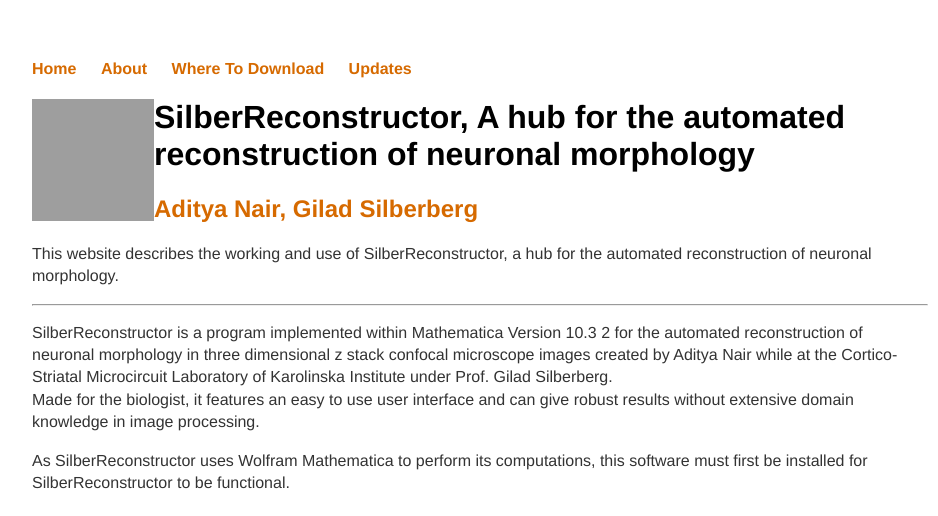
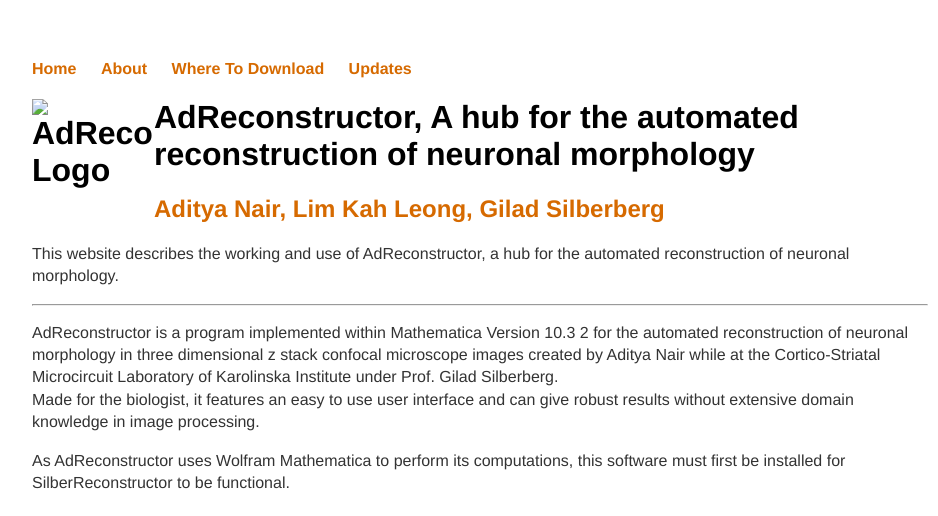
Before and after one commit to adcount/adcount.github.io, a Jekyll site: the page built from adreconstructor/index.html, in a window 1280 px wide. Shown: the top 516 px of the page, without its empty margins (160-1098 px from the left). Built offline with Jekyll 4.4.1, drawn with Linux system fonts in a browser that asks for light colours; some of the changed text lies outside the part shown; grey boxes are pictures that could not be loaded.

Commit message:
Update index.html

```diff
--- a/adreconstructor/index.html
+++ b/adreconstructor/index.html
@@ -1,23 +1,23 @@
 ---
 layout: default
-title: SilberReconstructor, A hub for the automated reconstruction of neuronal morphology
+title: AdReconstructor, A hub for the automated reconstruction of neuronal morphology
 ---
 <div class="blurb">
-	<h1> <img src="images/SilberReconstructor.png" alt="SilberReconstructor Logo" style="width:122px;height:122px;" align="left"> SilberReconstructor, A hub for the automated reconstruction of neuronal morphology </h1>
-	<h2>Aditya Nair, Gilad Silberberg</h2>
-	<p>This website describes the working and use of SilberReconstructor, a hub for the automated reconstruction of neuronal morphology.</p><hr>
+	<h1> <img src="images/adreconstructor.png" alt="AdReconstructor Logo" style="width:122px;height:122px;" align="left"> AdReconstructor, A hub for the automated reconstruction of neuronal morphology </h1>
+	<h2>Aditya Nair, Lim Kah Leong, Gilad Silberberg</h2>
+	<p>This website describes the working and use of AdReconstructor, a hub for the automated reconstruction of neuronal morphology.</p><hr>
 
-	<p>SilberReconstructor is a program implemented within Mathematica Version 10.3 2 for the automated reconstruction of neuronal morphology in three dimensional z stack confocal microscope images created by Aditya Nair while at the Cortico-Striatal Microcircuit Laboratory of Karolinska Institute under Prof. Gilad Silberberg.<br> Made for the biologist, it features an easy to use user interface and can give robust results without extensive domain knowledge in image processing.</p>
-	<p>As SilberReconstructor uses Wolfram Mathematica to perform its computations, this software must first be installed for SilberReconstructor to be functional.<br>
+	<p>AdReconstructor is a program implemented within Mathematica Version 10.3 2 for the automated reconstruction of neuronal morphology in three dimensional z stack confocal microscope images created by Aditya Nair while at the Cortico-Striatal Microcircuit Laboratory of Karolinska Institute under Prof. Gilad Silberberg.<br> Made for the biologist, it features an easy to use user interface and can give robust results without extensive domain knowledge in image processing.</p>
+	<p>As AdReconstructor uses Wolfram Mathematica to perform its computations, this software must first be installed for SilberReconstructor to be functional.<br>
 	</p>
-	<h2>Working of SilberReconstructor </h2>
-	<p> <img src="images/SilberReconstructor_About.png" alt="SilberReconstructor About" align="left"> SilberReconstructor takes in three dimensional fluorescence microscopy images of neurobiotin filled neurons and applies pre-processing algorithms to remove the common sources of noise such as non-specific staining and neurobiotin leakage. It performs reconstruction using the APP1 or APP2 algorithms (Peng et al., 2011, Xiao et al., 2013) called from the Vaa3D platform (Peng et al., 2014). Post processing can be performed natively within SilberReconstructor or can be performed by calling the open source program NeuTube (Feng et al., 2015).</p><hr>
+	<h2>Working of AdReconstructor </h2>
+	<p> <img src="images/adeconstructor_About.png" alt="AdReconstructor About" align="left"> AdReconstructor takes in three dimensional fluorescence microscopy images of neurobiotin filled neurons and applies pre-processing algorithms to remove the common sources of noise such as non-specific staining and neurobiotin leakage. It performs reconstruction using the APP1 or APP2 algorithms (Peng et al., 2011, Xiao et al., 2013) called from the Vaa3D platform (Peng et al., 2014). Post processing can be performed natively within AdReconstructor or can be performed by calling the open source program NeuTube (Feng et al., 2015).</p><hr>
 	<p>It performs preprocessing in the form of an intensity based filtering that allows for the removal of non-specific background staining and a size-based filtering that aids to remove neurobiotin-blobs typically present in images of neuro-biotin filled neurons.</p>
 	<hr>
 	<h2>Ease of use </h2>
-	<p> SilberReconstructor acts as a pipeline that allows for the complete automated reconstruction of neuronal morphology. It presents a simple to use interface that allows users to proceed with analysis without any domain-specific knowledge in image processing. </p>
+	<p> AdReconstructor acts as a pipeline that allows for the complete automated reconstruction of neuronal morphology. It presents a simple to use interface that allows users to proceed with analysis without any domain-specific knowledge in image processing. </p>
 	<hr>
-	<p>Know more about how to use SilberReconstructor using the SilberReconstructor User Manual found at this link: <a href="https://goo.gl/12AwAb">SilberReconstructor User Manual.</a>
+	<p>Know more about how to use AdReconstructor using theAdReconstructor User Manual found at this link: <a href="https://goo.gl/12AwAb">AdReconstructor User Manual.</a>
 
 	</p>
 </div><!-- /.blurb -->
```
